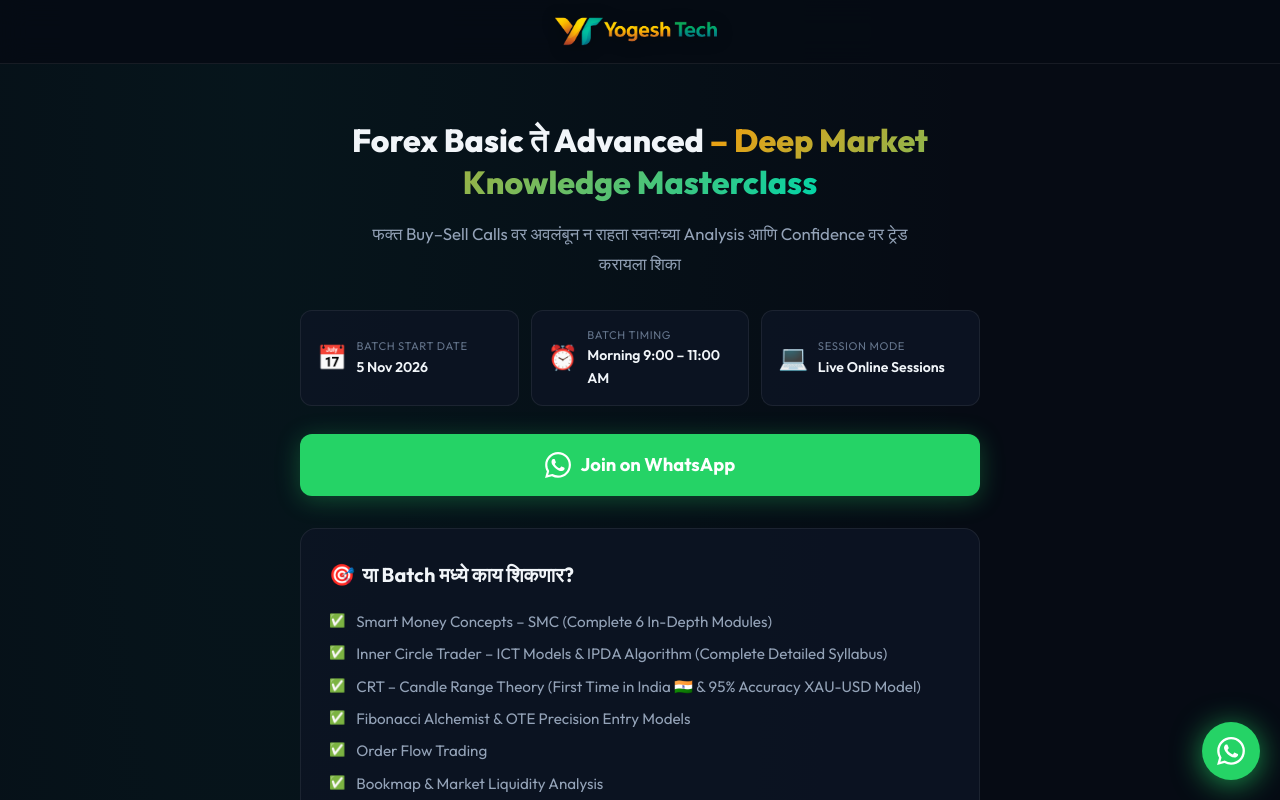
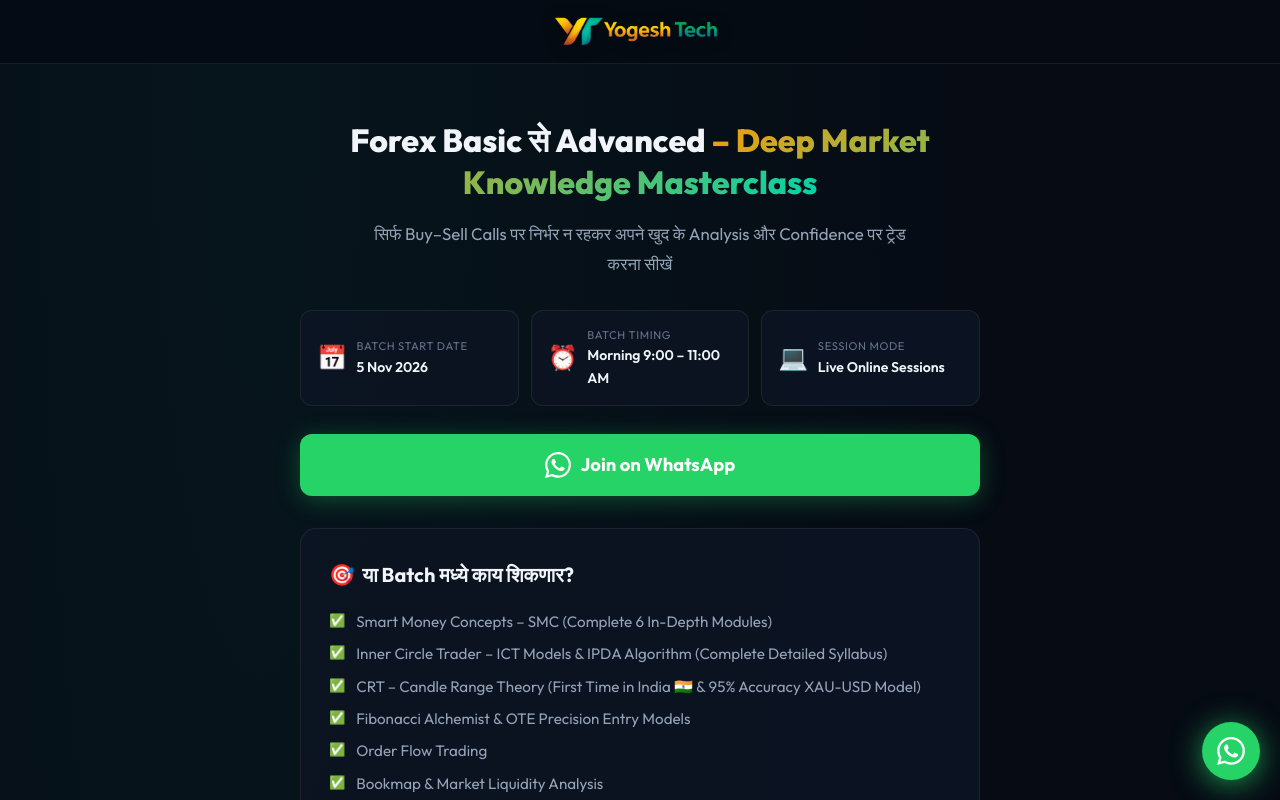
Before and after one commit to krushisathiai/Yogesh-Tech, a React (Vite) app: page / in a window 1280 px wide. Shown: the top 800 px of the page. Built offline with nearby package versions, Linux system fonts and the light colour scheme.

Commit message:
Update hero tagline and title to Hindi

```diff
--- a/src/pages/HomePage.jsx
+++ b/src/pages/HomePage.jsx
@@ -284,11 +284,11 @@ const HomePage = () => {
       {/* ── HERO ── */}
       <section className="hero">
         <h1 className="hero-title">
-          Forex Basic ते Advanced
+          Forex Basic से Advanced
           <span className="gradient-text"> – Deep Market Knowledge Masterclass</span>
         </h1>
         <p className="hero-sub">
-          फक्त Buy–Sell Calls वर अवलंबून न राहता स्वतःच्या Analysis आणि Confidence वर ट्रेड करायला शिका
+          सिर्फ Buy–Sell Calls पर निर्भर न रहकर अपने खुद के Analysis और Confidence पर ट्रेड करना सीखें
         </p>
       </section>
 
```
